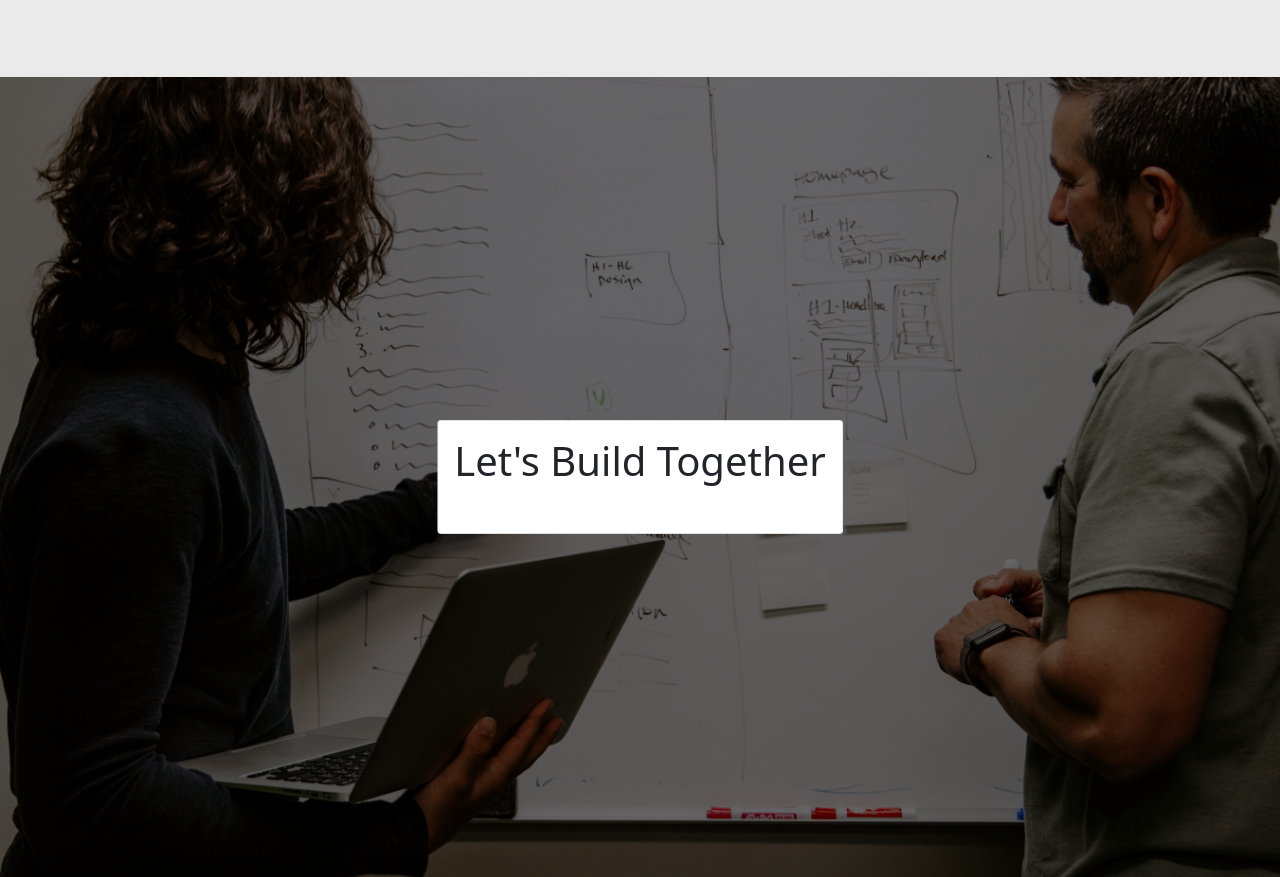
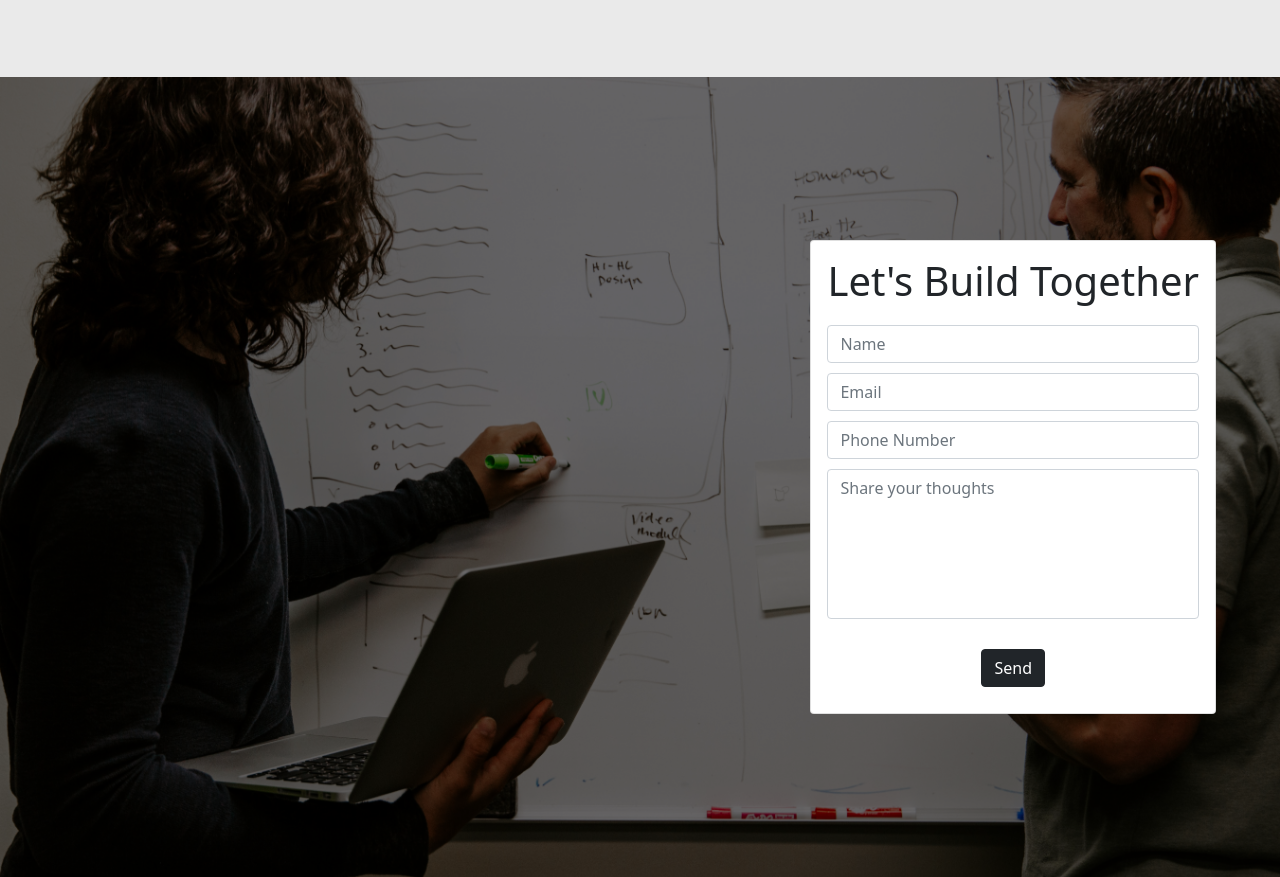
Before and after one commit to marcuelo1/portfolio, a Rails app: page / in a window 1280 px wide. Shown: the part 2323-3200 px from the top of the page. Run offline with Rails 7, Linux system fonts and the light colour scheme; style sheets or scripts are compiled from the project's sources; some libraries are stand-ins or nearby versions.

Commit message:
added contact section

```diff
--- a/app/assets/stylesheets/web/nav.scss
+++ b/app/assets/stylesheets/web/nav.scss
@@ -49,3 +49,20 @@
   -o-transition: all 500ms ease-in-out;
   transition: all 500ms ease-in-out;
 }
+
+.alert-container {
+  position: fixed !important;
+  background-color: rgba(10, 10, 10, 0);
+  width: 100%;
+  z-index: 99999;
+
+  margin-top: 60px;
+  margin-left: 20px;
+  width: fit-content;
+
+  .alert {
+    div {
+      margin-right: 20px;
+    }
+  }
+}
--- a/app/assets/stylesheets/web/pages/index.scss
+++ b/app/assets/stylesheets/web/pages/index.scss
@@ -177,8 +177,27 @@
       width: fit-content;
       position: absolute;
       top: 50%;
-      left: 50%;
-      transform: translate(-50%, -50%);
+      transform: translate(0, -50%);
+
+      margin-right: 5vw;
+
+      .card-body {
+        h1 {
+          margin-bottom: 20px;
+        }
+
+        input {
+          margin-bottom: 10px;
+        }
+
+        textarea {
+          margin-top: 10px;
+          margin-bottom: 30px;
+          resize: none;
+
+          height: 150px;
+        }
+      }
     }
   }
 }
--- a/app/javascript/controllers/index.js
+++ b/app/javascript/controllers/index.js
@@ -9,3 +9,6 @@
 
 import NavController from "./nav_controller"
 application.register("nav", NavController)
+
+import WebPagesIndexController from "./web/pages/index_controller"
+application.register("web_pages_index", WebPagesIndexController)
--- a/app/javascript/controllers/nav_controller.js
+++ b/app/javascript/controllers/nav_controller.js
@@ -1,6 +1,17 @@
 import { Controller } from "@hotwired/stimulus"
 
 export default class extends Controller {
+  connect() {
+    var docEl = document.documentElement
+    var nav = this.element
+
+    if (docEl.scrollTop > nav.clientHeight){
+      nav.classList.add('show')
+    }else{
+      nav.classList.remove('show')
+    }
+  }
+
   nav_scroll(){
     var docEl = document.documentElement
     var nav = this.element
--- /dev/null
+++ b/app/javascript/controllers/web/pages/index_controller.js
@@ -0,0 +1,48 @@
+import { Controller } from "@hotwired/stimulus"
+
+export default class extends Controller {
+  static targets = ["contactName", "contactEmail", "contactMobile", "contactBody"]
+
+  contact_submit(e){
+    e.preventDefault()
+    var name = this.contactNameTarget.value
+    var email = this.contactEmailTarget.value
+    var mobile = this.contactMobileTarget.value
+    var body = this.contactBodyTarget.value
+
+    fetch("/inquiries", {
+      method: "POST",
+      credentials: "same-origin",
+      headers: {
+        Accept: "text/json",
+        "Content-Type": "application/json",
+        "X-CSRF-Token": document.head.querySelector("[name='csrf-token']").content
+      },
+      body: JSON.stringify({
+        name: name,
+        email: email,
+        mobile_number: mobile,
+        body: body
+      })
+    })
+      .then(response => response.json())
+      .then(data => {
+        console.log(data)
+
+        // reset form
+        this.contactNameTarget.value = ""
+        this.contactEmailTarget.value = ""
+        this.contactMobileTarget.value = ""
+        this.contactBodyTarget.value = ""
+
+        // show success alert
+        document.getElementById("alert-container").innerHTML = data['partial']
+      })
+      .catch(error => {
+        console.log(error)
+
+        // show fail alert
+        document.getElementById("alert-container").innerHTML = error['partial']
+      })
+  }
+}
--- /dev/null
+++ b/app/models/inquiry.rb
@@ -0,0 +1,2 @@
+class Inquiry < ApplicationRecord
+end
--- a/app/views/layouts/application.html.haml
+++ b/app/views/layouts/application.html.haml
@@ -9,4 +9,6 @@
     = javascript_include_tag "application", "data-turbo-track": "reload", defer: true
   %body
     = render partial: '/web/partials/nav'
+    #alert-container.alert-container
+      = render partial: '/web/partials/alerts'
     = yield
--- a/app/views/web/pages/index.html.haml
+++ b/app/views/web/pages/index.html.haml
@@ -1,4 +1,4 @@
-#web-pages-index
+#web-pages-index{data: {controller: 'web_pages_index'}}
   #welcome-section
     .bg
     .bg-overlay
@@ -66,7 +66,18 @@
   #contact-section
     .bg
     .bg-overlay
-    .card
-      .card-body
-        %h1 Let's Build Together
-        %br/
+    .d-flex.justify-content-end
+      .card
+        .card-body
+          %h1 Let's Build Together
+          = form_with(url: '/inquiries', method: :post) do |f|
+            = f.text_field :name, {class: 'form-control', placeholder: 'Name', "data-web_pages_index-target" => "contactName"}
+
+            = f.text_field :email, {class: 'form-control', placeholder: 'Email', "data-web_pages_index-target" => "contactEmail"}
+
+            = f.text_field :mobile_number, {class: 'form-control', placeholder: 'Phone Number', "data-web_pages_index-target" => "contactMobile"}
+
+            = f.text_area :body, {class: 'form-control', placeholder: 'Share your thoughts', "data-web_pages_index-target" => "contactBody"}
+
+            %center
+              = f.submit :Send, {class: 'btn btn-dark', data: {action: 'click->web_pages_index#contact_submit'}}
--- /dev/null
+++ b/app/views/web/partials/_alerts.html.haml
@@ -0,0 +1,11 @@
+- if flash[:success].present? || @flash_success.present?
+  .alert.alert-success.alert-dismissible.fade.show{role: 'alert'}
+    %div
+      = flash[:success].present? ? flash[:success] : @flash_success
+    %button.btn-close.btn-sm{"aria-label" => "Close", "data-bs-dismiss" => "alert", :type => "button"}
+
+- if flash[:error].present? || @flash_error.present?
+  .alert.alert-danger.alert-dismissible.fade.show{role: 'alert'}
+    %div
+      = flash[:error].present? ? flash[:error] : @flash_error
+    %button.btn-close.btn-sm{"aria-label" => "Close", "data-bs-dismiss" => "alert", :type => "button"}
--- a/config/routes.rb
+++ b/config/routes.rb
@@ -6,10 +6,6 @@
   root "web/pages#index"
 
   namespace :web, path: '' do
-    resources :pages, only: [] do
-      collection do
-
-      end
-    end
+    resources :inquiries, only: [:create]
   end
 end
```
Also changed, not shown: app/controllers/web/inquiries_controller.rb (added, +28 -0 lines), db/migrate/20220216035451_create_inquiries.rb (added, +12 -0 lines), test/fixtures/inquiries.yml (added, +11 -0 lines), test/models/inquiry_test.rb (added, +7 -0 lines), db/schema.rb (added).
